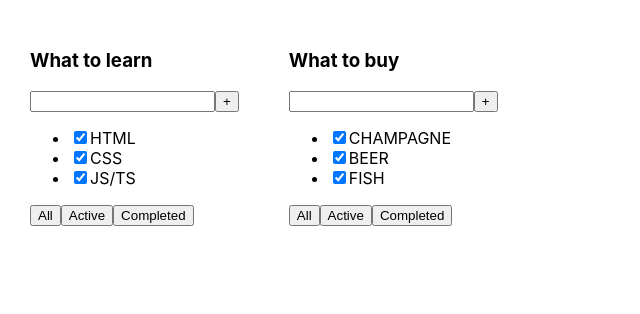
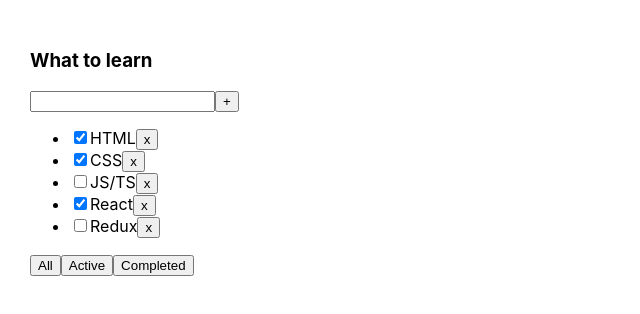
Before and after one commit to mast781/TODO_list, a React (Create React App) app: page / in a window 1280 px wide. Shown: the top 314 px of the page, without its empty margins (0-640 px from the left). Built offline with nearby package versions, Linux system fonts and the light colour scheme.

Commit message:
TODO_list_3_start

```diff
--- a/src/App.tsx
+++ b/src/App.tsx
@@ -1,4 +1,4 @@
-import React from 'react';
+import React, {useState} from 'react';
 import './App.css';
 import TodoList from "./TodoList";
 
@@ -8,32 +8,47 @@
     isDone: boolean
 }
 
-// C-R-UD
+export type FilterValuesType = "all" | "active" | "completed"
+
+// C-R-UD (create, read, update, delete)
 function App() {
-    //BLL:
-    const todoListTitle_1: string = "What to learn"
-    const todoListTitle_2: string = "What to buy"
-    const tasks_1: Array<TaskType> = [
-        {id: 1, title: "HTML", isDone: true},
-        {id: 2, title: "CSS", isDone: true},
-        {id: 3, title: "JS/TS", isDone: true},
-    ]
+    //BLL (business logic layer) (data):
+    const todoListTitle: string = "What to learn"
+    const [filter, setFilter] = useState<FilterValuesType>("all")
+    const [tasks, setTasks] =  useState<Array<TaskType>>([
+                    {id: 1, title: "HTML", isDone: true},
+                    {id: 2, title: "CSS", isDone: true},
+                    {id: 3, title: "JS/TS", isDone: false},
+                    {id: 4, title: "React", isDone: true},
+                    {id: 5, title: "Redux", isDone: false},
+                ])
 
-    const tasks_2: Array<TaskType> = [
-        {id: 4, title: "CHAMPAGNE", isDone: true},
-        {id: 5, title: "BEER", isDone: true},
-        {id: 6, title: "FISH", isDone: true},
-    ]
-    //UI:
+
+    const changeFilter = (filter:FilterValuesType) => setFilter(filter)
+    const removeTask = (id: number) => {
+        setTasks(tasks.filter(t => t.id !== id))
+    }
+
+    const getTasksForRender = () => {
+        switch (filter) {
+            case "completed":
+                return tasks.filter(t => t.isDone)
+            case "active":
+                return tasks.filter(t => !t.isDone)
+            default:
+                return tasks
+        }
+    }
+
+    //UI (user interface):
     return (
         <div className="App">
             <TodoList
-                title={todoListTitle_1}
-                tasks={tasks_1}
-            />
-            <TodoList
-                title={todoListTitle_2}
-                tasks={tasks_2}
+                filter={filter}
+                title={todoListTitle}
+                tasks={getTasksForRender()}
+                removeTask={removeTask}
+                changeFilter={changeFilter}
             />
         </div>
     )
--- a/src/TodoList.tsx
+++ b/src/TodoList.tsx
@@ -1,12 +1,26 @@
 import React from "react";
-import {TaskType} from "./App";
+import {FilterValuesType, TaskType} from "./App";
 
 type TodoListPropsType = {
     title: string
     tasks: Array<TaskType>
+    filter: FilterValuesType
+    removeTask: (id: number) => void
+    changeFilter: (filter: FilterValuesType) => void
 }
 
 const TodoList = (props: TodoListPropsType) => {
+    const taskList = (t: TaskType) => {
+        return (
+            <li key={t.id}>
+                <input type="checkbox" checked={t.isDone}/>
+                <span>{t.title}</span>
+                <button onClick={() => props.removeTask(t.id)}>x</button>
+            </li>
+        )
+}
+    const tasksElements = props.tasks.map(taskList)
+
     return (
         <div>
             <h3>{props.title}</h3>
@@ -15,23 +29,12 @@
                 <button>+</button>
             </div>
             <ul>
-                <li>
-                    <input type="checkbox" checked={props.tasks[0].isDone}/>
-                    <span>{props.tasks[0].title}</span>
-                </li>
-                <li>
-                    <input type="checkbox" checked={props.tasks[1].isDone}/>
-                    <span>{props.tasks[1].title}</span>
-                </li>
-                <li>
-                    <input type="checkbox" checked={props.tasks[2].isDone}/>
-                    <span>{props.tasks[2].title}</span>
-                </li>
+                {tasksElements}
             </ul>
             <div>
-                <button>All</button>
-                <button>Active</button>
-                <button>Completed</button>
+                <button onClick={() => props.changeFilter("all")}>All</button>
+                <button onClick={() => props.changeFilter("active")}>Active</button>
+                <button onClick={() => props.changeFilter("completed")}>Completed</button>
             </div>
         </div>
     )
```
